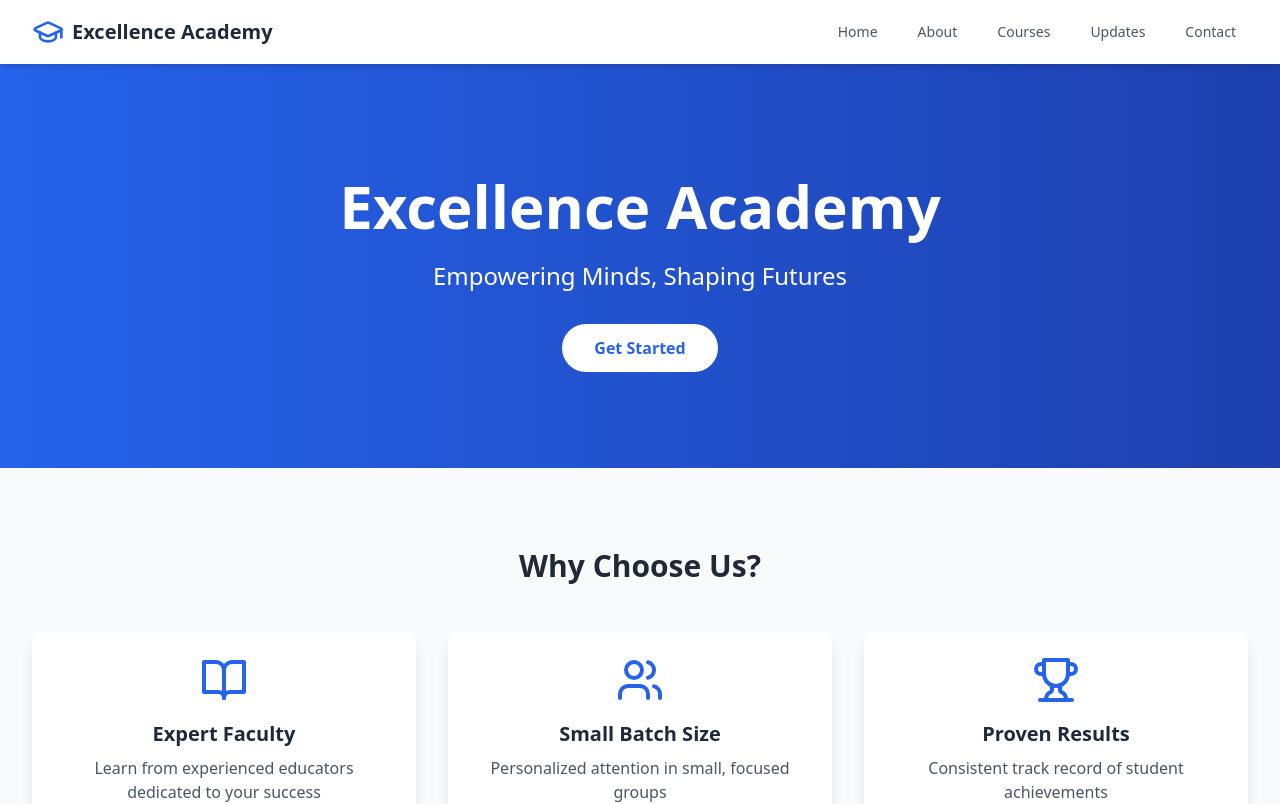
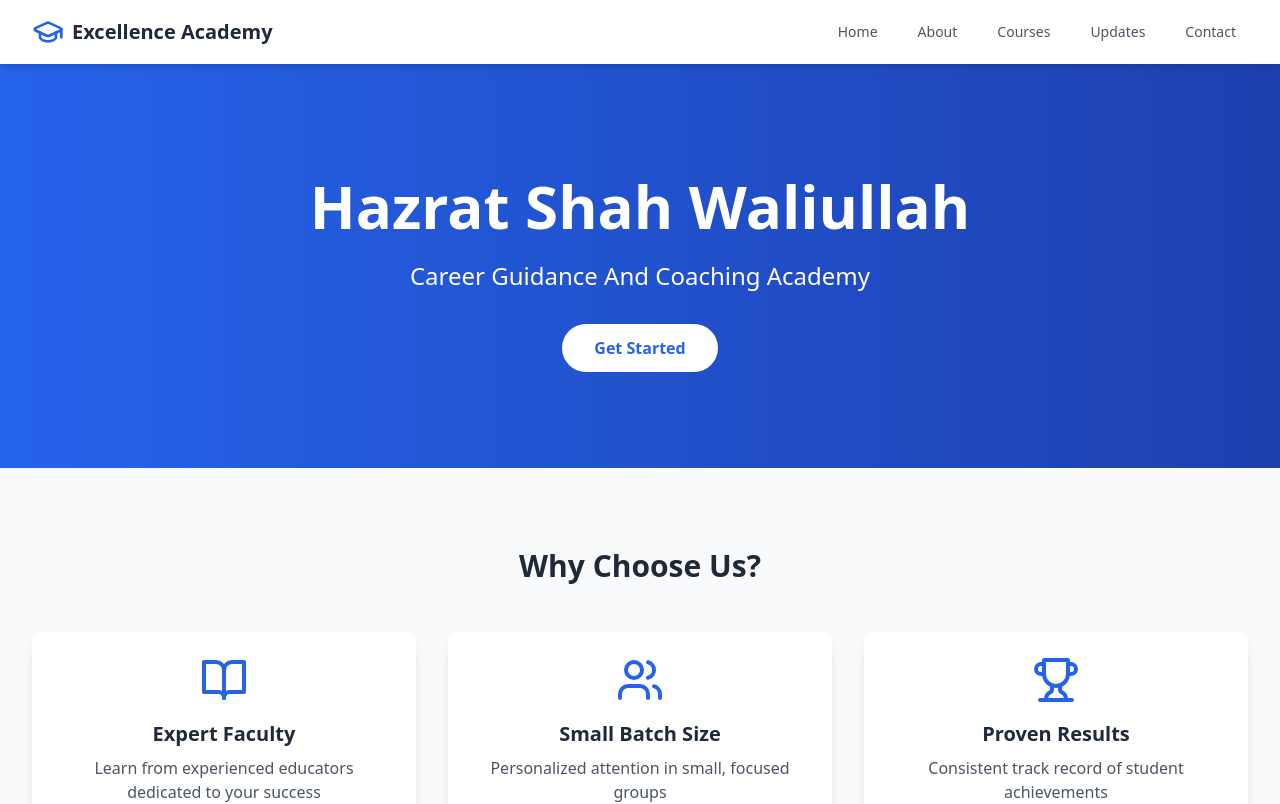
Before and after one commit to Anas15102/WebsiteContactus, a React (Vite) app: page / in a window 1280 px wide. Shown: the top 804 px of the page. Built offline with nearby package versions, Linux system fonts and the light colour scheme.

Commit message:
Update App.tsx

```diff
--- a/src/App.tsx
+++ b/src/App.tsx
@@ -14,8 +14,8 @@ function App() {
       <section id="home" className="pt-20 bg-gradient-to-r from-blue-600 to-blue-800 text-white">
         <div className="max-w-7xl mx-auto px-4 sm:px-6 lg:px-8 py-24">
           <div className="text-center">
-            <h1 className="text-4xl md:text-6xl font-bold mb-6">Excellence Academy</h1>
-            <p className="text-xl md:text-2xl mb-8">Empowering Minds, Shaping Futures</p>
+            <h1 className="text-4xl md:text-6xl font-bold mb-6">Hazrat Shah Waliullah</h1>
+            <p className="text-xl md:text-2xl mb-8">Career Guidance And Coaching Academy</p>
             <a
               href="#contact"
               className="inline-block bg-white text-blue-600 px-8 py-3 rounded-full font-semibold hover:bg-gray-100 transition-colors"
```
